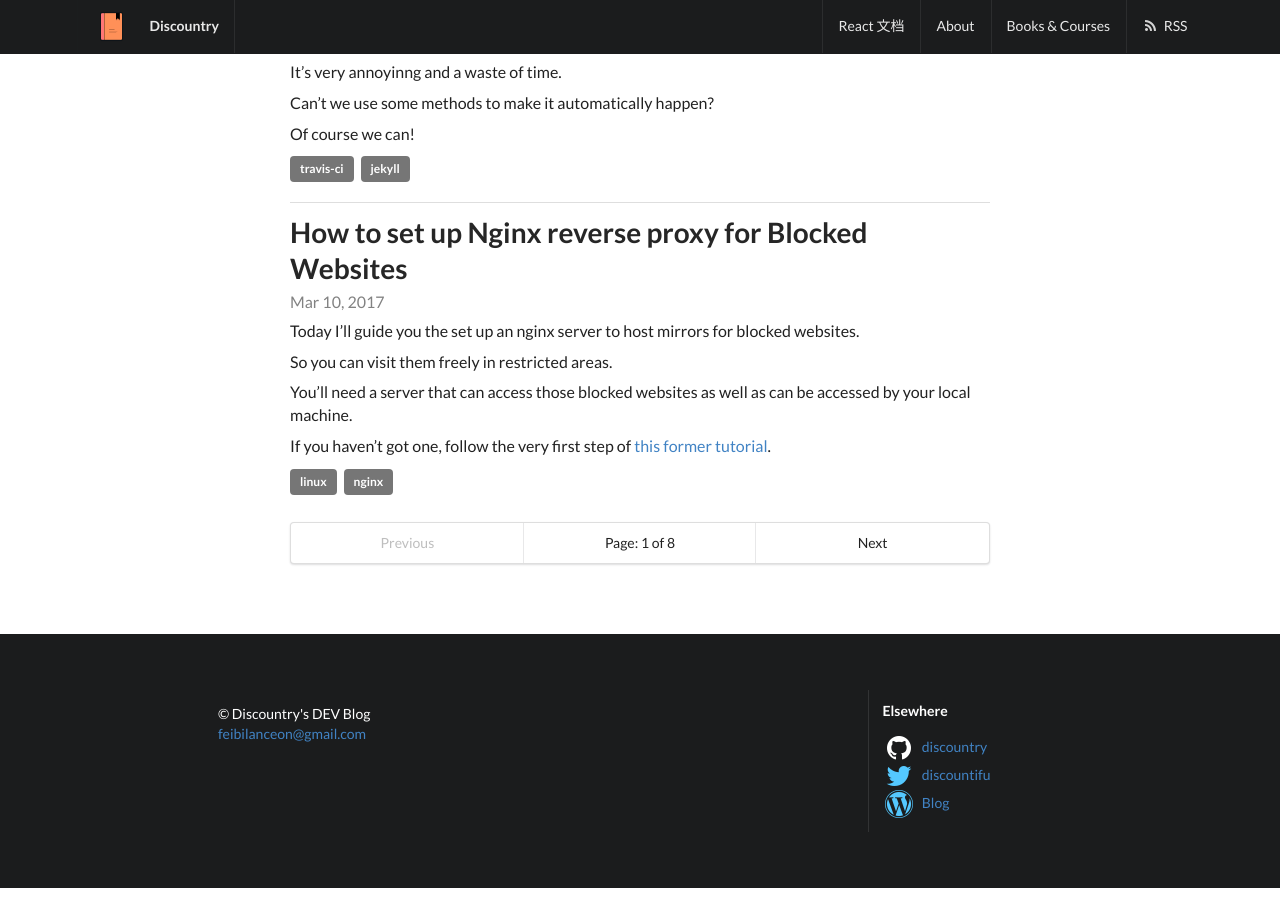
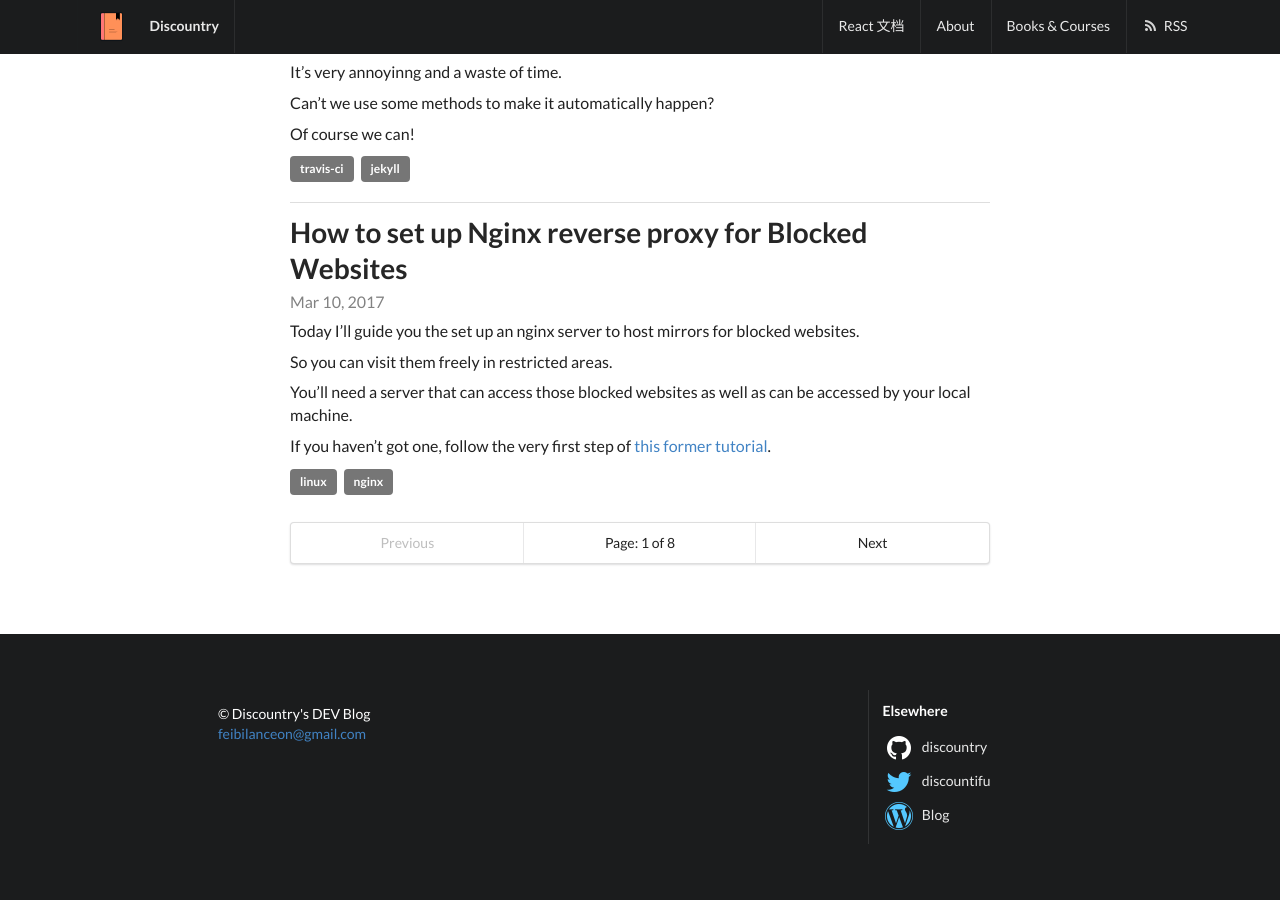
Before and after one commit to discountry/discountry.github.io, a Jekyll site: the page built from index.html, in a window 1280 px wide and 900 px high, scrolled down 1352 px. Built offline with Jekyll 4.4.1, drawn with Linux system fonts in a browser that asks for light colours; the list of posts is cut into pages by our own code.

Commit message:
Update footer.html

```diff
--- a/_includes/footer.html
+++ b/_includes/footer.html
@@ -11,7 +11,7 @@
         <h5 class="ui inverted header">Elsewhere</h5>
         <div class="ui inverted link list">
         {% if site.github_username %}
-          <li>
+          <li class="item">
             <a href="https://github.com/{{ site.github_username }}">
               <i class="big inverted icon github"></i>
               <span class="username">{{ site.github_username }}</span>
@@ -19,7 +19,7 @@
           </li>
           {% endif %}
           {% if site.twitter_username %}
-          <li>
+          <li class="item">
             <a href="https://twitter.com/{{ site.twitter_username }}">
               <i class="big inverted blue icon twitter"></i>
               <span class="username">{{ site.twitter_username }}</span>
@@ -27,7 +27,7 @@
           </li>
           {% endif %}
           {% if site.wordpress_site %}
-          <li>
+          <li class="item">
             <a href="{{ site.wordpress_site }}">
               <i class="big inverted blue icon wordpress"></i>
               <span class="username">Blog</span>
```
